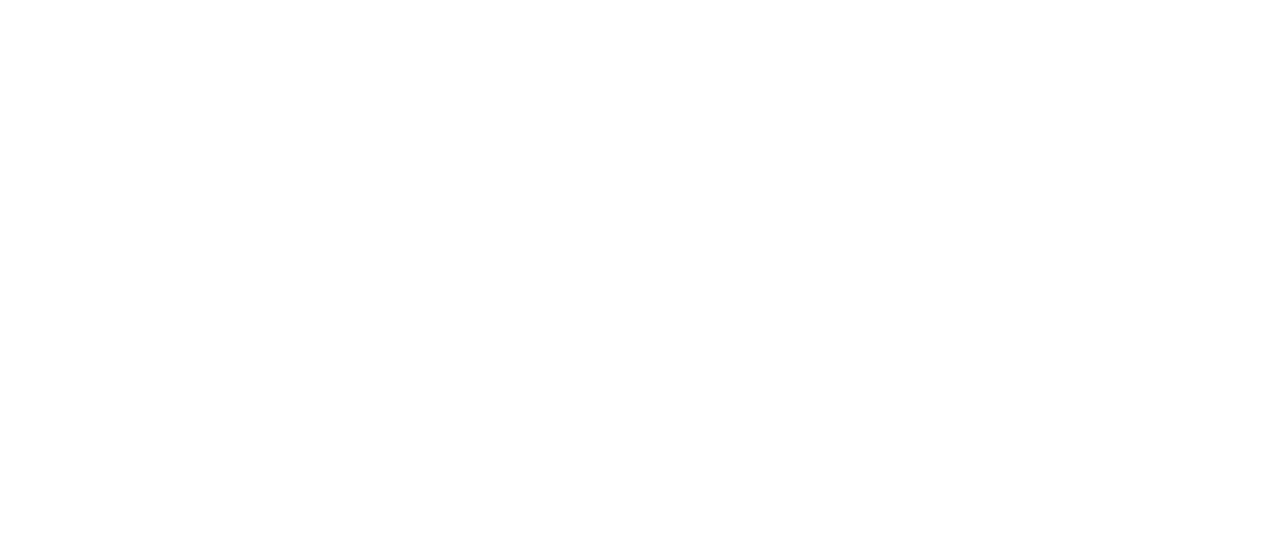
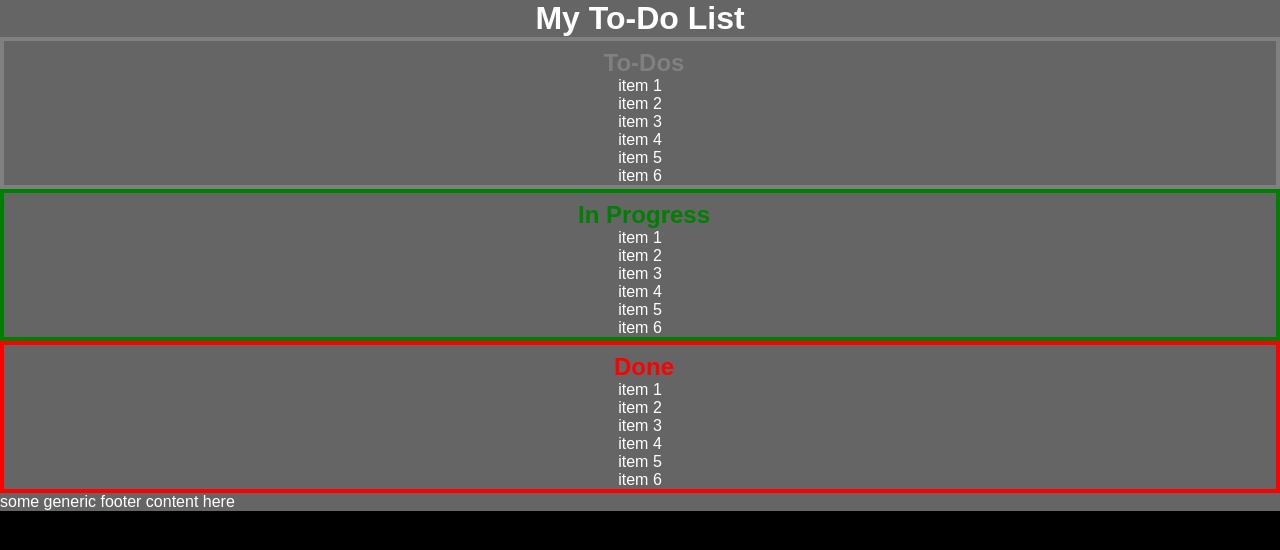
Before and after one commit to KylieTKay/khan_t_css_practice, a plain HTML site: page reference_folder/index.html in a window 1280 px wide. Drawn offline with Linux system fonts and the light colour scheme.

Commit message:
template

```diff
--- a/reference_folder/css/main.css
+++ b/reference_folder/css/main.css
@@ -0,0 +1,46 @@
+* {
+    margin: 0;
+    padding: 0;
+    border: none;
+
+    box-sizing: border-box;
+}
+
+body {
+    font-family: Arial, Helvetica, sans-serif;
+    font-size: 16px;
+
+    background-color: black;
+    color: white;
+}
+
+header, footer {
+    background-color: rgb(101, 101, 101);
+}
+
+
+main { text-align: center;}
+
+article > h2 {
+    padding-left: 8px;
+    padding-top: 8px;
+}
+
+main > article {
+    text-align: left;
+    display: inline-block;
+    width: 25%;
+
+    border: thin solid white;
+    border-radius: 8px;
+    margin: 0 12px;
+}
+#todo { border: 4px solid gray;}
+#inprogress { border: 4px solid green;}
+#done { border: 4px solid red;}
+
+article:first-of-type h2 { color: grey;}
+
+#inprogress .inprogress {color: green;}
+
+article:last-of-type h2 { color: red;}
--- a/reference_folder/index.html
+++ b/reference_folder/index.html
@@ -2,9 +2,59 @@
 <html lang="en">
 <head>
     <meta charset="UTF-8">
+    <meta http-equiv="X-AU-Compatible" content="IE=edge">
+    <meta name="viewport" content="width=device-width, initial">
     <title>MMED-1052 Folder Setup Template</title>
+
+    <link rel="stylesheet" href="css/main.css">
+
 </head>
 <body>
-    <!-- Content will go here -->
+    <main>
+        <header>
+            <h1>My To-Do List</h1>
+
+            <!--article>h2>ul>li*6{item $}-->
+            <article id="todo">
+                <h2>To-Dos</h2>
+                    <ul>
+                        <li>item 1</li>
+                        <li>item 2</li>
+                        <li>item 3</li>
+                        <li>item 4</li>
+                        <li>item 5</li>
+                        <li>item 6</li>
+                    </ul>
+            </article>
+
+            <article id="inprogress">
+                <h2 class="inprogress">In Progress</h2>
+                    <ul>
+                        <li>item 1</li>
+                        <li>item 2</li>
+                        <li>item 3</li>
+                        <li>item 4</li>
+                        <li>item 5</li>
+                        <li>item 6</li>
+                    </ul>
+            </article>
+
+            <article id="done">
+                <h2>Done</h2>
+                    <ul>
+                        <li>item 1</li>
+                        <li>item 2</li>
+                        <li>item 3</li>
+                        <li>item 4</li>
+                        <li>item 5</li>
+                        <li>item 6</li>
+                    </ul>
+            </article>
+
+        </header>
+    </main>
+    <footer>
+        <p>some generic footer content here</p>
+        </footer>
 </body>
 </html>
```
